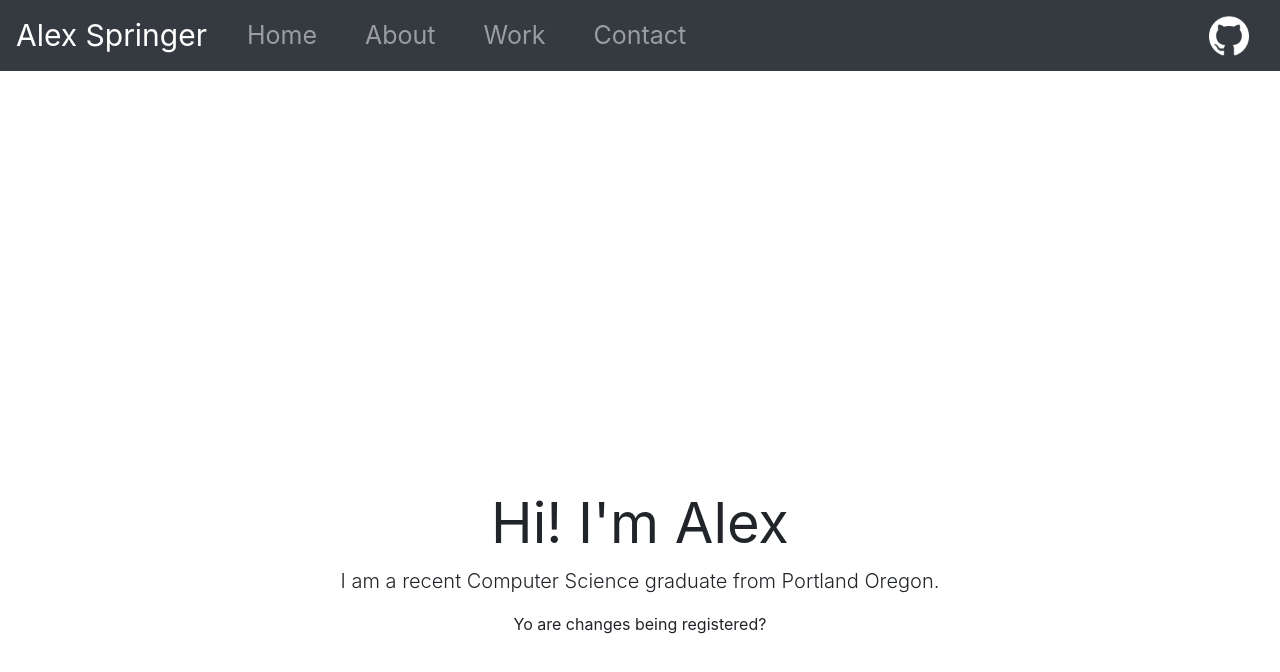
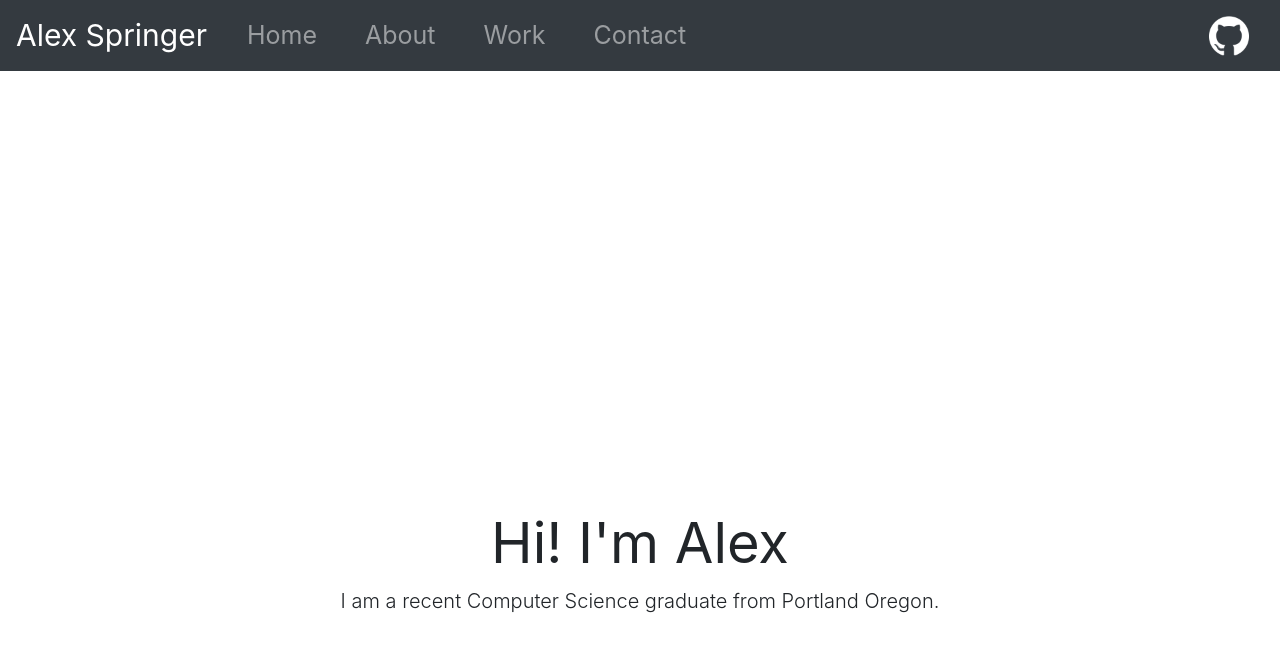
Before and after one commit to alexspringer/portfolio, a React (Create React App) app: page / in a window 1280 px wide. Shown: the top 672 px of the page. Built offline with nearby package versions, Linux system fonts and the light colour scheme.

Commit message:
Update Home.js

```diff
--- a/src/Screens/Home.js
+++ b/src/Screens/Home.js
@@ -16,9 +16,6 @@ const HomeScreen = (props) => {
           <p class="lead">
             I am a recent Computer Science graduate from Portland Oregon.
           </p>
-          <p>
-            Yo are changes being registered?
-          </p>
         </Col>
       </Row>
     </Container>
```
